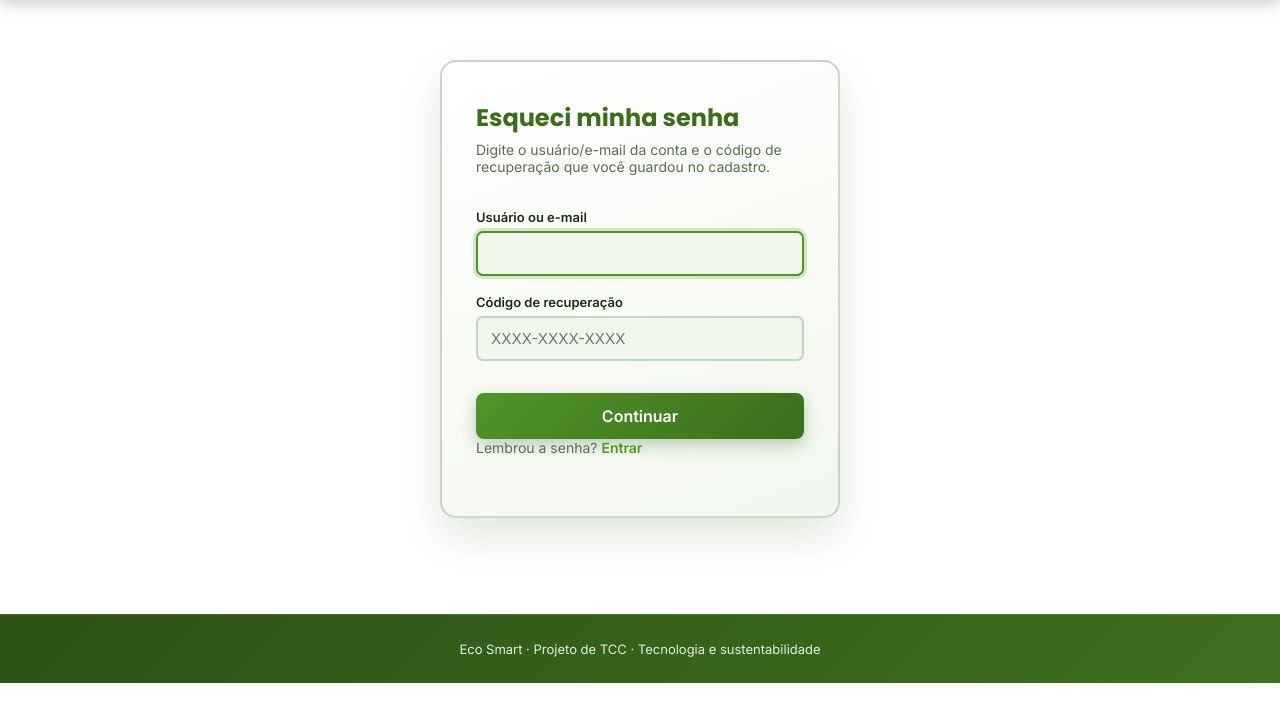
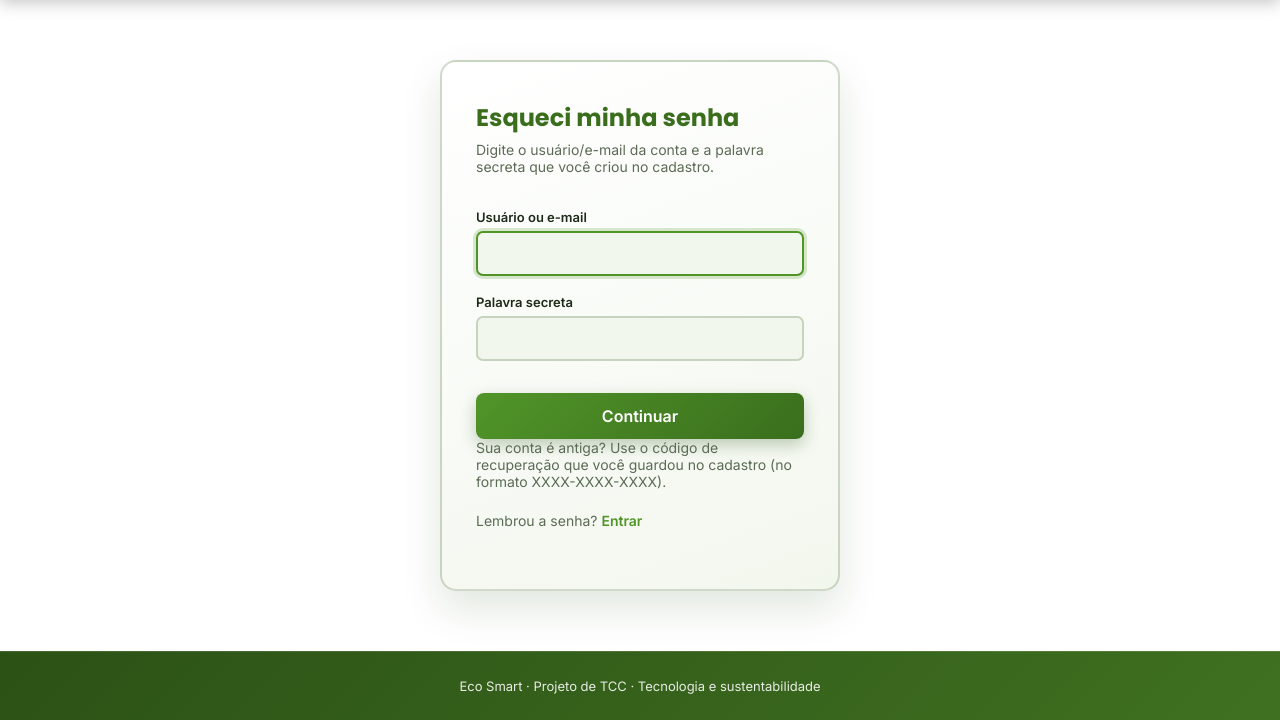
Before and after one commit to jlcanal20-star/EcoSmart, a Flask app: page /recuperar in a window 1280 px wide. Shown: the part 117-837 px from the top of the page. Before the commit the page ends 800 px from the top, so only its background shows below. Run offline with Flask 3, Linux system fonts and the light colour scheme; data comes from the database, SQL or seed files in the repository; data that the repository does not hold is empty.

Commit message:
Modify password recovery form and instructions
Updated the password recovery instructions and input fields.

```diff
--- a/templates/recuperar.html
+++ b/templates/recuperar.html
@@ -6,17 +6,19 @@
   <section class="area-conta">
     <div class="caixa-form">
       <h2>Esqueci minha senha</h2>
-      <p class="texto-form">Digite o usuário/e-mail da conta e o código de recuperação que você guardou no cadastro.</p>
+      <p class="texto-form">Digite o usuário/e-mail da conta e a palavra secreta que você criou no cadastro.</p>
 
       <form method="post" class="formulario">
         <label for="usuario_ou_email">Usuário ou e-mail</label>
         <input type="text" id="usuario_ou_email" name="usuario_ou_email" required autofocus>
 
-        <label for="codigo">Código de recuperação</label>
-        <input type="text" id="codigo" name="codigo" placeholder="XXXX-XXXX-XXXX" required>
+        <label for="palavra_secreta">Palavra secreta</label>
+        <input type="password" id="palavra_secreta" name="palavra_secreta" autocomplete="off" required>
 
         <button type="submit">Continuar</button>
       </form>
+
+      <p class="texto-form">Sua conta é antiga? Use o código de recuperação que você guardou no cadastro (no formato XXXX-XXXX-XXXX).</p>
 
       <p class="texto-form">Lembrou a senha?
         <a href="{{ url_for('login') }}">Entrar</a>
```
